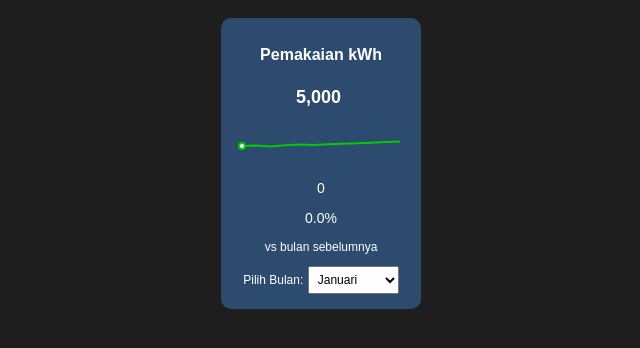
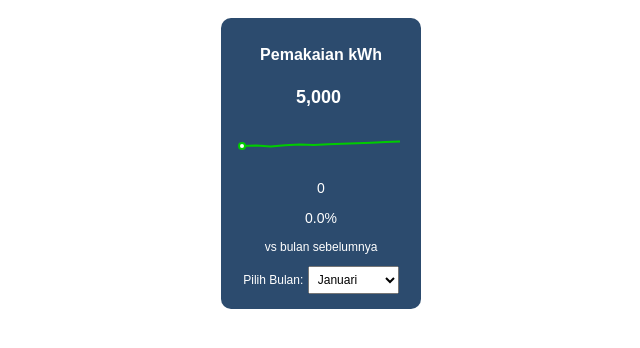
Before and after one commit to digitalcxrkr/scorecard-pemkwh, a plain HTML site: page index.html in a window 1280 px wide. Shown: the whole page, without its empty margins (319-959 px from the left). Drawn offline with nearby package versions, Linux system fonts and the light colour scheme.

Commit message:
background transparent

```diff
--- a/index.html
+++ b/index.html
@@ -9,7 +9,7 @@
     <style>
         body {
             font-family: Arial, sans-serif;
-            background-color: #1e1e1e;
+            background-color: transparent;
             color: white;
             text-align: center;
             display: flex;
```
